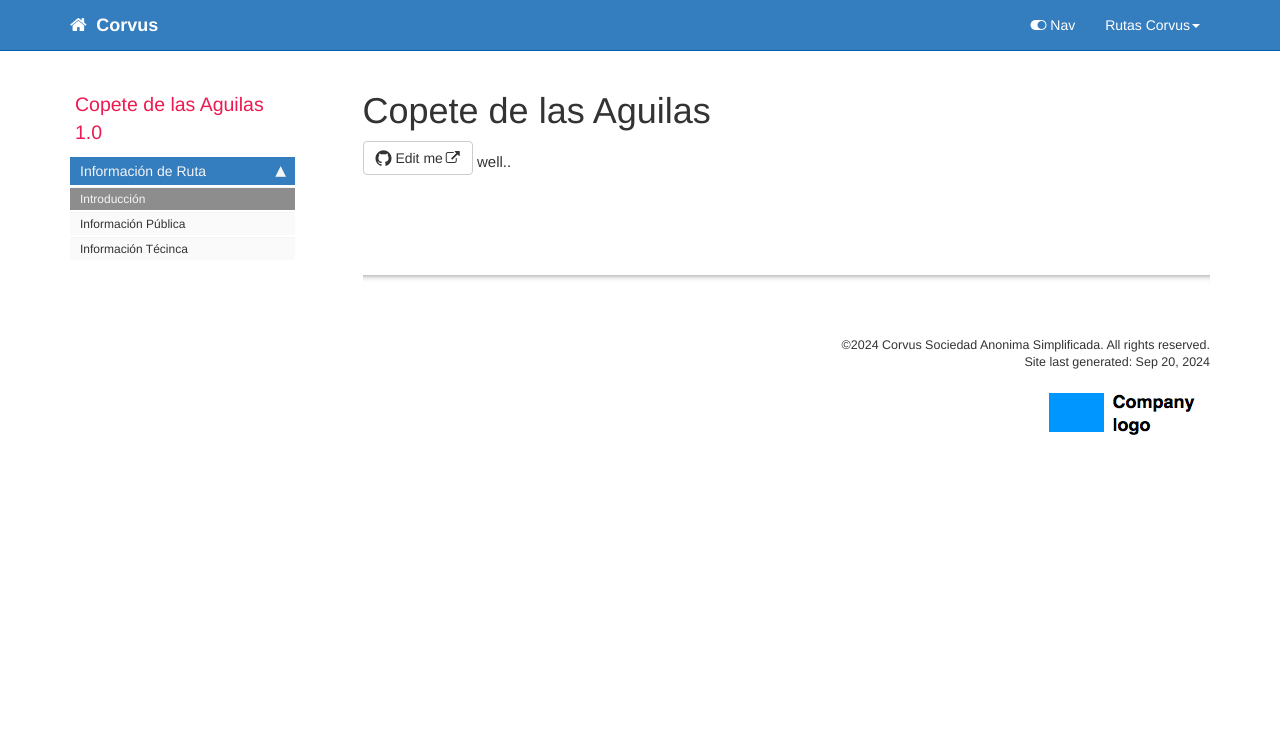
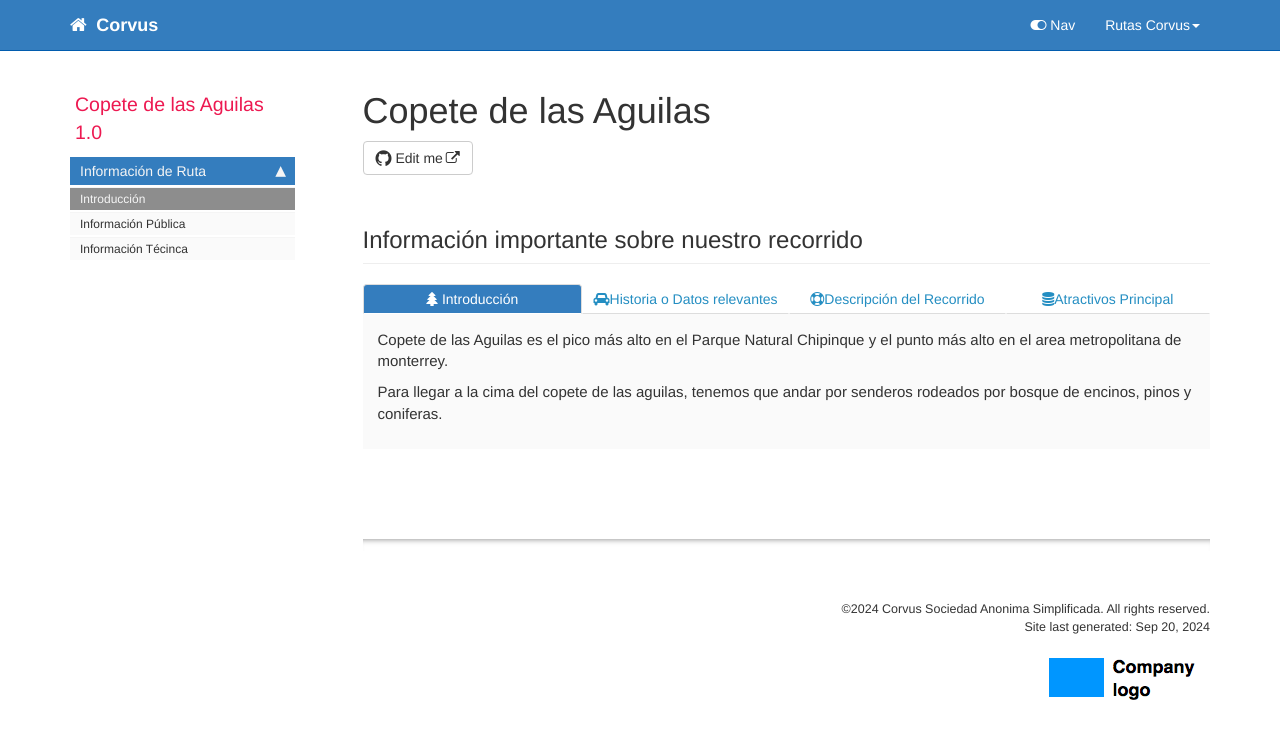
Before and after one commit to UAFS/CorvusRepositorio, a Jekyll site: the page built from pages/02Rutas/04CopeteAguilas/ruta04_landing_page.html, in a window 1280 px wide. Shown: the top 739 px of the page. Built offline with Jekyll 4.4.1, drawn with Linux system fonts in a browser that asks for light colours; comment, search, counter and statistics services are not loaded.

Commit message:
returned tabs to landing page

```diff
--- a/pages/02Rutas/04CopeteAguilas/ruta04_landing_page.html
+++ b/pages/02Rutas/04CopeteAguilas/ruta04_landing_page.html
@@ -6,4 +6,74 @@ toc: false
 permalink: ruta04_landing_page.html
 folder: 02Rutas/04CopeteAguilas
 ---
-    well..
+
+<!-- Service Tabs -->
+<div class="row">
+    <div class="col-lg-12">
+        <h2 class="page-header">Información importante sobre nuestro recorrido</h2>
+    </div>
+    <div class="col-lg-12">
+        <ul id="CopeteAguilasTabs" class="nav nav-tabs nav-justified">
+            <li class="active">
+                <a href="#intro" data-toggle="tab">
+                    <i class="fa fa-tree"></i> Introducción
+                </a>
+            </li>
+            <li class="">
+                <a href="#history" data-toggle="tab">
+                    <i class="fa fa-car"></i>Historia o Datos relevantes
+                </a>
+            </li>
+            <li class="">
+                <a href="#description" data-toggle="tab">
+                    <i class="fa fa-support"></i>Descripción del Recorrido
+            </a>
+            </li>
+            <li class="">
+                <a href="#attractions" data-toggle="tab">
+                    <i class="fa fa-database"></i>Atractivos Principal
+                </a>
+            </li>
+        </ul>
+        <div id="copeteAguilasTabContent" class="tab-content">
+            <div class="tab-pane fade active in" id="intro">
+                <p>
+                    Copete de las Aguilas es el pico más alto en el Parque Natural Chipinque y el punto más alto en el area metropolitana de monterrey.
+                </p>
+                <p>
+                    Para llegar a la cima del copete de las aguilas, tenemos que andar por senderos rodeados por bosque de encinos, pinos y coniferas.
+                </p>
+            </div>
+            <div class="tab-pane fade" id="history">
+                <p>
+                    Por muchos años el Parque Natural Chipinque ha sido un lugar de esparcimiento para todos los Regiomontanos.
+                </p>
+                <p>
+                    Los padres y abuelos regiomontanos aún visitan el parque y sus senderos. Pero hoy también los hijos y nietos aprovechan los espacios naturales que nos ofrece el parque.
+                </p>
+                <p>
+                    En el parque se encuentran dos especies de Pinos; Pino Blanco y Pino Teocote. Estos crecen a una altura aproximada de entre 20 y 30 metros de altura.
+                </p>
+                <p>
+                    Cuando el general Juan Andrew Almazán fue jefe de operaciones militares en Nuevo León, compró parte de una extensión de tierras a la familia Siller en 1936; ahí mandó hacer una colonia veraniega a la que llamaron Olinalá en honor al pueblo del cual era originario en el estado de Guerrero. Por ello mandó construir un camino rumbo a Chipinque, el cual incluía un puente que pasaba por el río Santa Catarina cerca de San Jerónimo.
+                </p>
+                <p>
+                    El origen del nombre “Chipinque” cuenta con varias historias, la más aceptada es que este nombre proviene del náhuatl “Chichipinqui” que significa “gota a gota” o llovizna. La otra teoría es que viene gracias a un Cacique indigena que habitó en la región durante el siglo XVII.
+                </p>
+                <p>
+                    La misión principal de Chipinque es preservar la biodiversidad, asegurar la conservación de los recursos naturales promoviendo una cultura de respeto a la naturaleza, tarea que lleva a la par con la vocación deportiva, recreativa, educativa y cultural.
+                </p>
+            </div>
+            <div class="tab-pane fade" id="description">
+                <p>
+                    Para llegar al Copete de Las Aguilas hay que andar por senderos
+                </p>
+            </div>
+            <div class="tab-pane fade" id="attractions">
+                <p>
+                    Entre las attracciones principales de este recorrido se encuentran la flora, fauna, vistas en parajes diversos, miradores hacia la sierra y la mancha urbana de la ciudad de Monterrey.
+                </p>
+            </div>
+        </div>
+    </div>
+</div>
```
